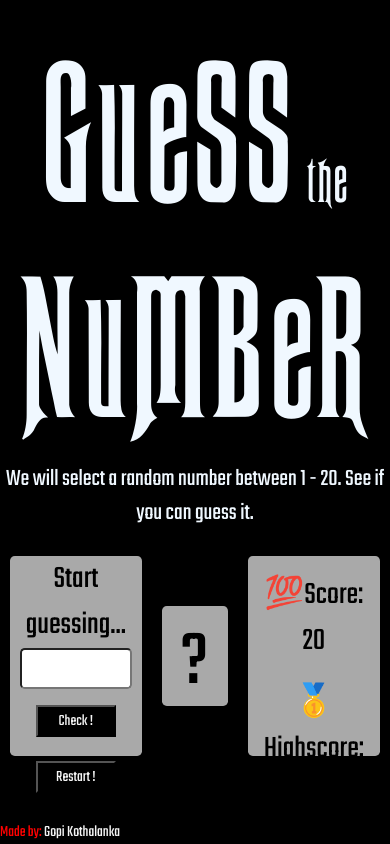
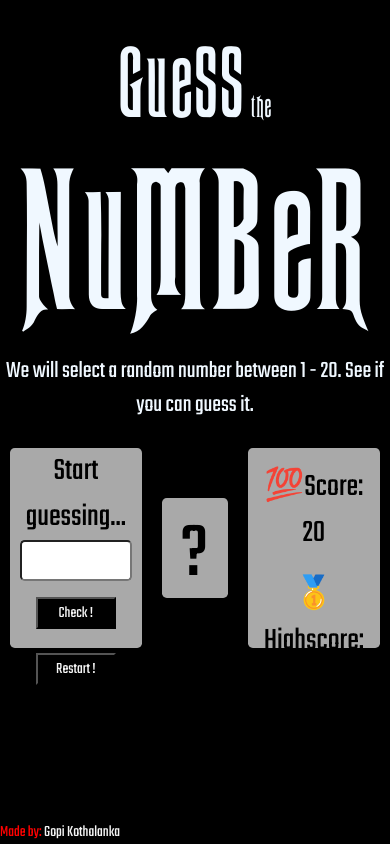
Before and after one commit to gopikothalanka/guess-my-number, a plain HTML site: page index.html in a window 390 px wide. Drawn offline with Linux system fonts and the light colour scheme; files whose address does not match are found by name.

Commit message:
Update style.css

```diff
--- a/style.css
+++ b/style.css
@@ -24,12 +24,19 @@ header{
 }
 .guess{
   font-size: 13rem;
+  @media only screen and (max-width:550px) {
+    font-size: 6.5rem;
+  }
   }
   .my{
     font-size: 4rem;
+    @media only screen and (max-width:550px) {
+      font-size: 2rem;
+    }
   }
   .number{
     font-size: 13rem;
+
   }
   .description{
   text-align: center;
@@ -41,7 +48,10 @@ header{
     display: flex;
     align-items: center;
     justify-content: center;
-    left: 29%;
+    @media screen and (max-width:550px) {
+     p{
+     }
+    }
   }
   .left{
     background:darkgray;
```
